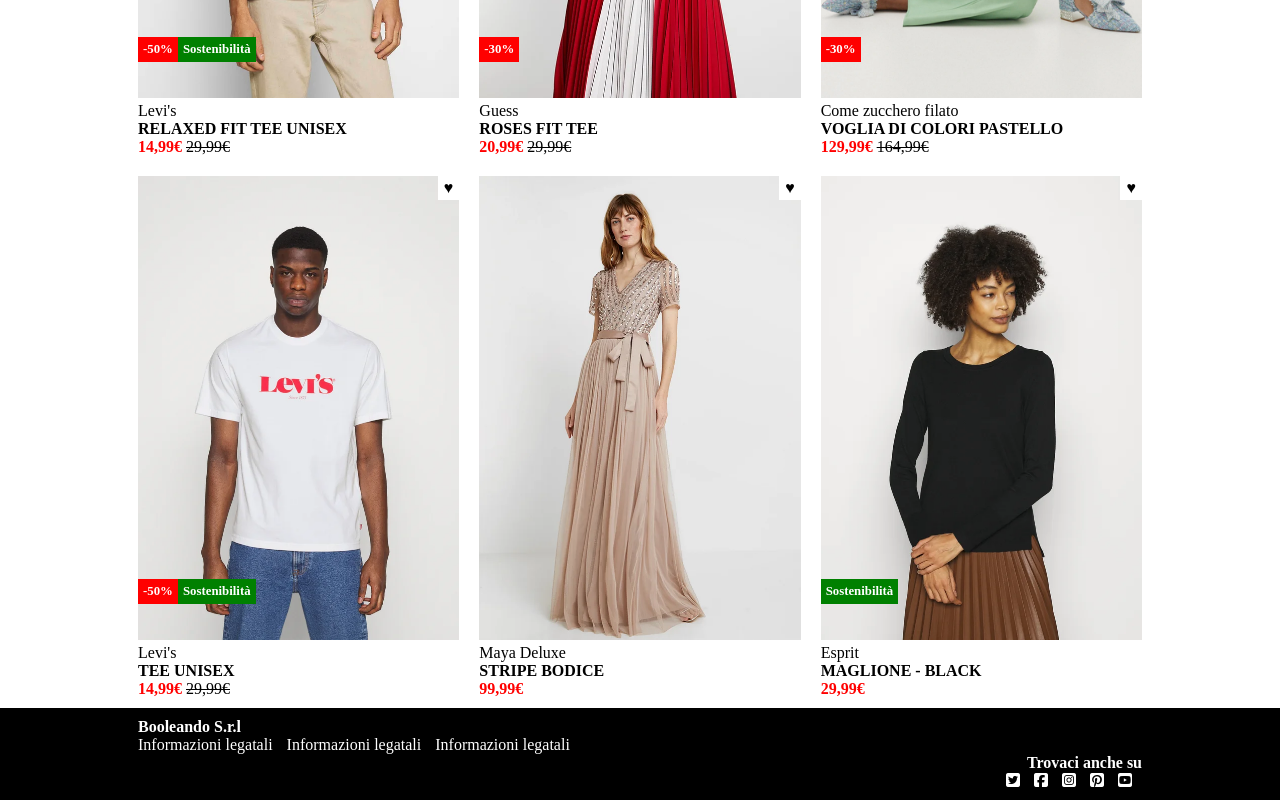
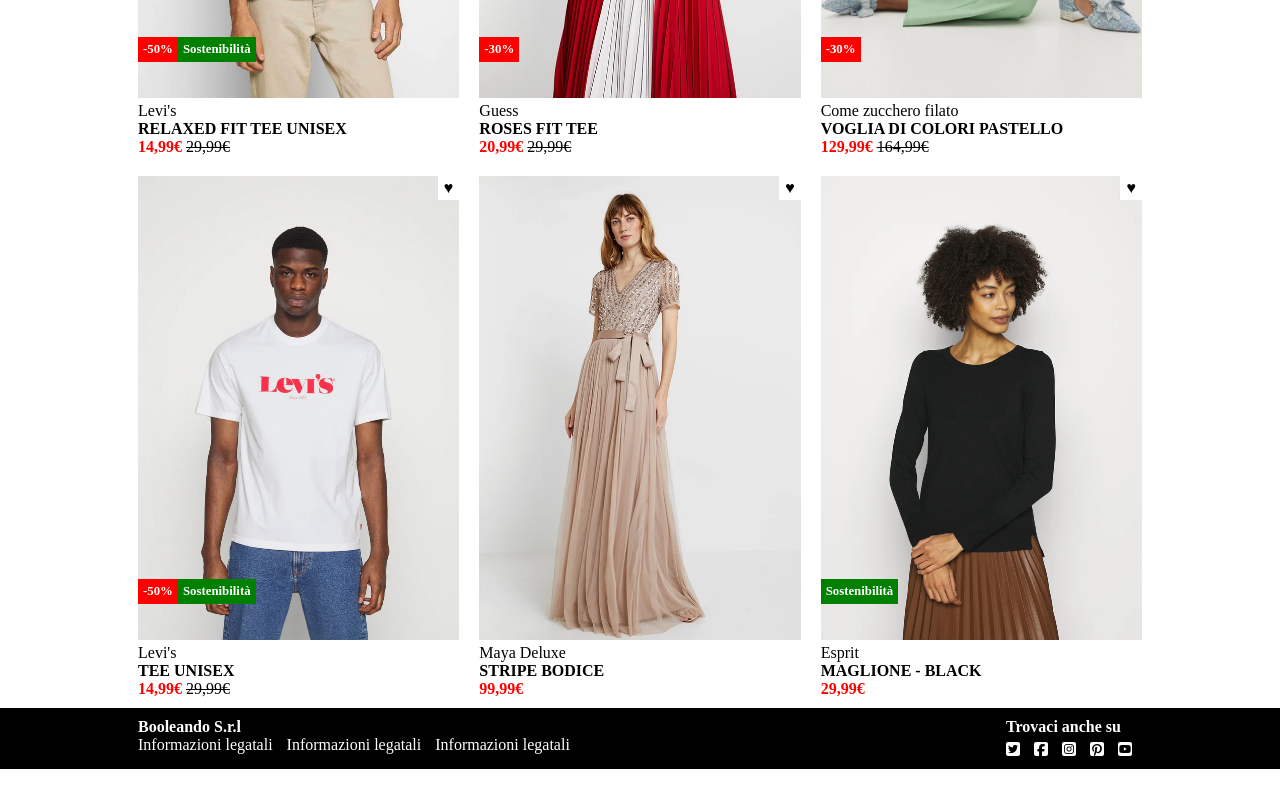
Before and after one commit to GessicaCalcagno/html-css-boolando, a plain HTML site: page index.html in a window 1280 px wide. Shown: the part 436-1236 px from the top of the page. After the commit the page ends 1205 px from the top, so only its background shows below. Drawn offline with Linux system fonts and the light colour scheme.

Commit message:
Fix: footer

```diff
--- a/css/style.css
+++ b/css/style.css
@@ -9,21 +9,22 @@ img {
     max-width: 100%;
 }
 
-
 /* HEADER */
 header {
     display: flex;
     /* border: 2px solid black; */
-    background-color: orange;
+    background-color: #FF6900;
     justify-content: center;
     position: fixed;
     width: 100%;
     z-index: 9999;
 }
-main{
+
+main {
     position: relative;
     top: 60px;
 }
+
 ul>li {
     list-style-type: none;
     display: inline;
@@ -37,16 +38,16 @@ a {
 
 .logo-hed {
     height: 30px;
-   }
+}
 
 .menu-hed {
     width: 80%;
     justify-content: space-between;
     align-items: center;
     padding: 10px;
+}
 
-}
-.white{
+.white {
     color: white;
 }
 
@@ -104,7 +105,7 @@ a {
     padding: 3px 6px;
 }
 
-.heart:hover{
+.heart:hover {
     color: red;
 }
 
@@ -143,23 +144,23 @@ h4 {
 /* /MAIN */
 
 /* FOOTER */
-footer{
+footer {
     background-color: black;
-    /* align-items: center; */
 }
 
-.container-80{
+.container-80 {
     width: 80%;
     padding: 10px;
     /* background-color: aqua; */
     margin: auto;
 }
 
-.right{
-    text-align: right;
+.t-icone {
+    margin-bottom: 5px;
 }
 
-.f-icone{
-    padding: 4px 0;
-    display: inline;
+.container-80 {
+    display: flex;
+    justify-content: space-between;
 }
+/* FINE FOOTER */
--- a/index.html
+++ b/index.html
@@ -163,15 +163,17 @@
 
         <!-- FOOTER -->
         <footer>
-            <div class="container-80 back-black ">
+            <div class="container-80">
+                <div class="boolean-info">
                     <h4 class="white inline">Booleando S.r.l </h4>
                     <ul>
                         <li><a class="white" href="">Informazioni legatali</a></li>
                         <li><a class="white" href="">Informazioni legatali</a></li>
                         <li><a class="white" href="">Informazioni legatali</a></li>
                     </ul>
-                <div class="right ">
-                    <h4 class="white ">Trovaci anche su</h4>
+                </div>
+                <div class="right-icone ">
+                    <h4 class="white t-icone">Trovaci anche su</h4>
                     <ul>
                         <li><a class="white f-icone" href=""><i class="fa-brands fa-square-twitter"></i></a></li>
                         <li><a class="white f-icone" href=""><i class="fa-brands fa-square-facebook"></i></a></li>
```
Lines whose indentation alone changed are shown as unchanged.
